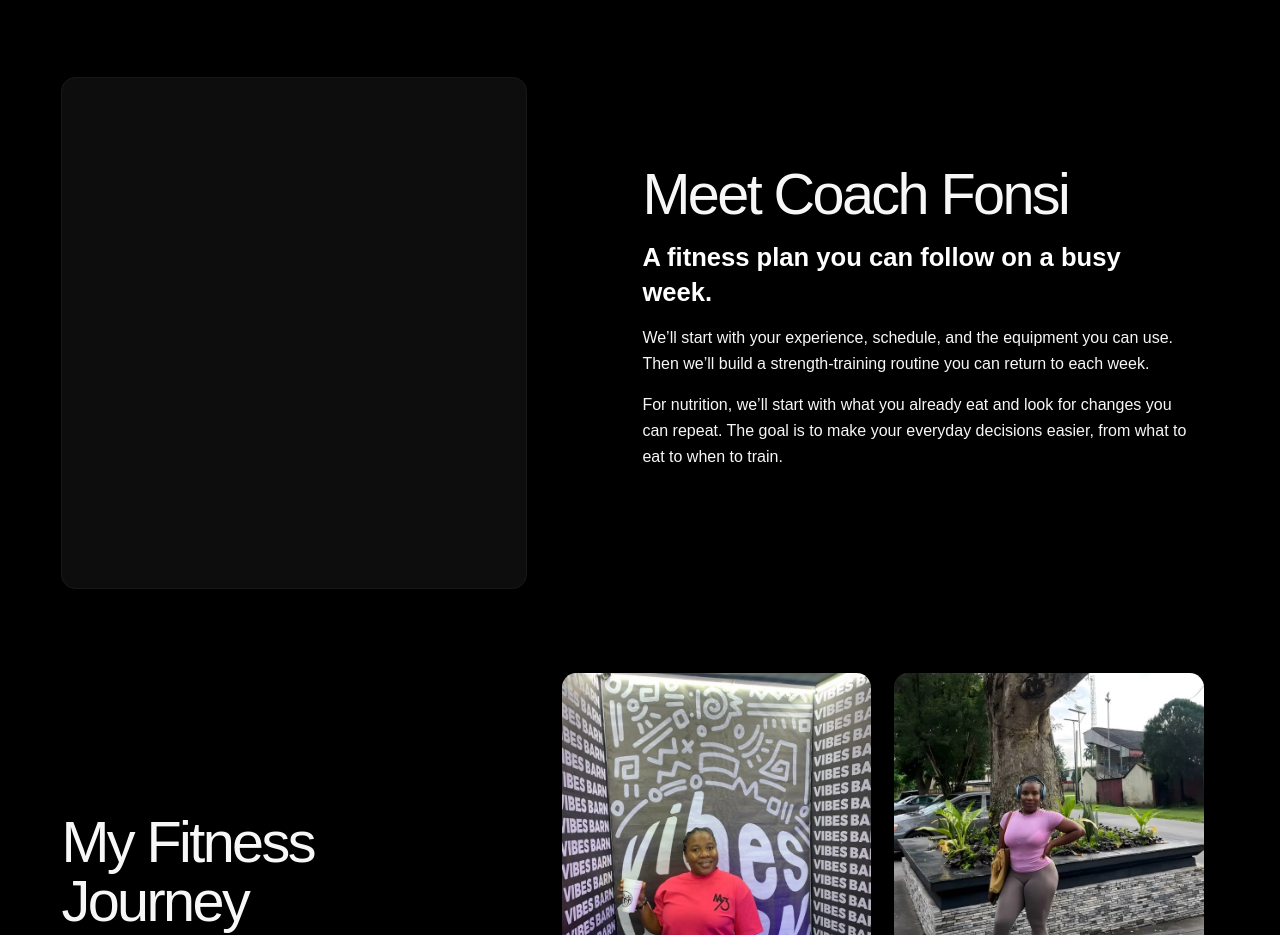
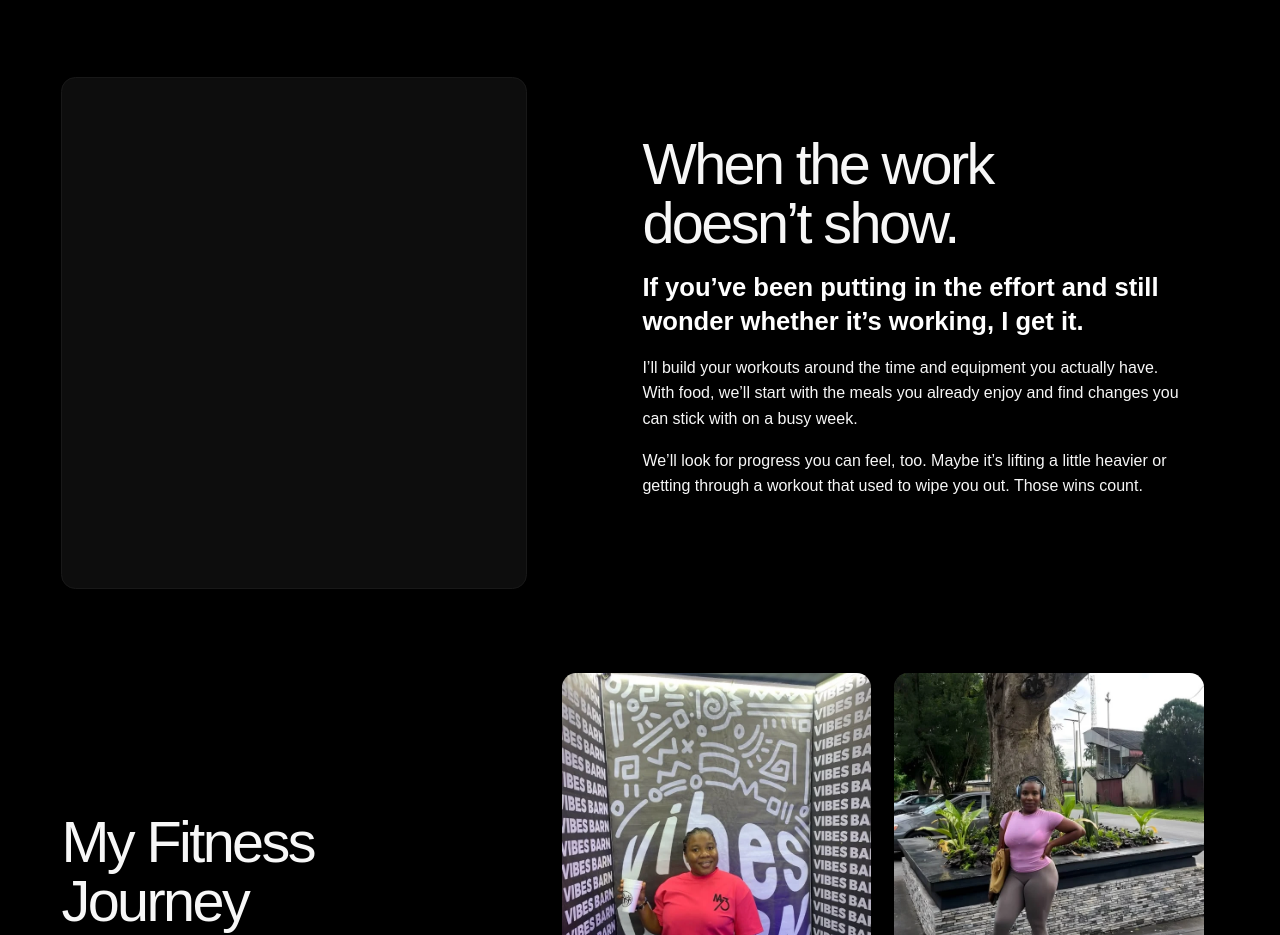
Before and after one commit to Ceetada/coachfonsi, a Next.js app: page / in a window 1280 px wide. Shown: the part 800-1735 px from the top of the page. Built offline with nearby package versions, Linux system fonts and the light colour scheme; a web font is replaced by a local one.

Commit message:
Give the About section a personal voice

```diff
--- a/src/content/site.ts
+++ b/src/content/site.ts
@@ -9,11 +9,11 @@ export const site = {
     description: "I’ll help you build strength and work toward your weight-loss goal with workouts that fit your week and nutrition changes built around the meals you already enjoy.",
   },
   about: {
-    heading: "Meet Coach Fonsi",
-    lead: "A fitness plan you can follow on a busy week.",
+    heading: "When the work doesn’t show.",
+    lead: "If you’ve been putting in the effort and still wonder whether it’s working, I get it.",
     paragraphs: [
-      "We’ll start with your experience, schedule, and the equipment you can use. Then we’ll build a strength-training routine you can return to each week.",
-      "For nutrition, we’ll start with what you already eat and look for changes you can repeat. The goal is to make your everyday decisions easier, from what to eat to when to train.",
+      "I’ll build your workouts around the time and equipment you actually have. With food, we’ll start with the meals you already enjoy and find changes you can stick with on a busy week.",
+      "We’ll look for progress you can feel, too. Maybe it’s lifting a little heavier or getting through a workout that used to wipe you out. Those wins count.",
     ],
     // Replace with approved biographical copy when supplied.
     biography: null as string | null,
```
